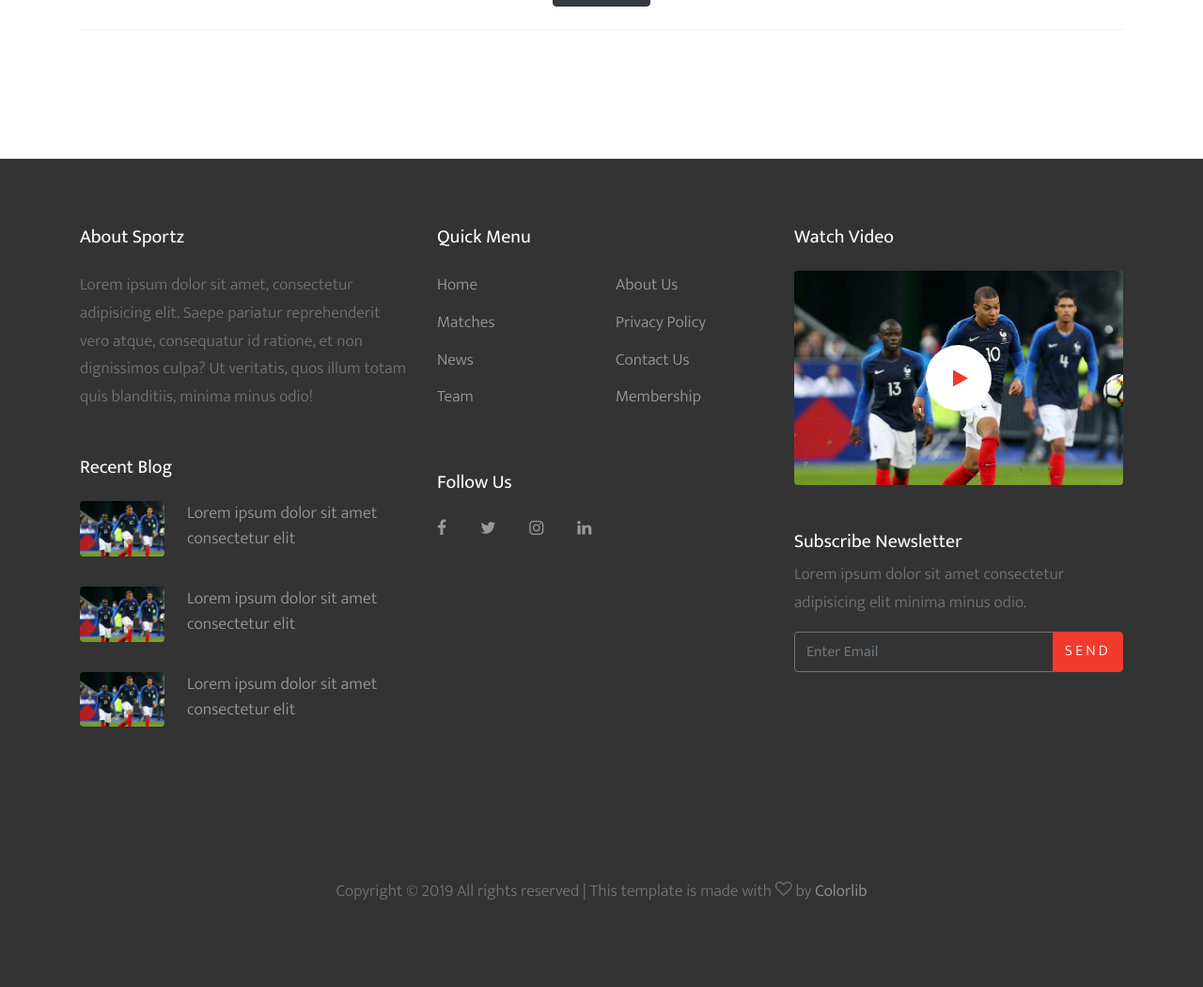
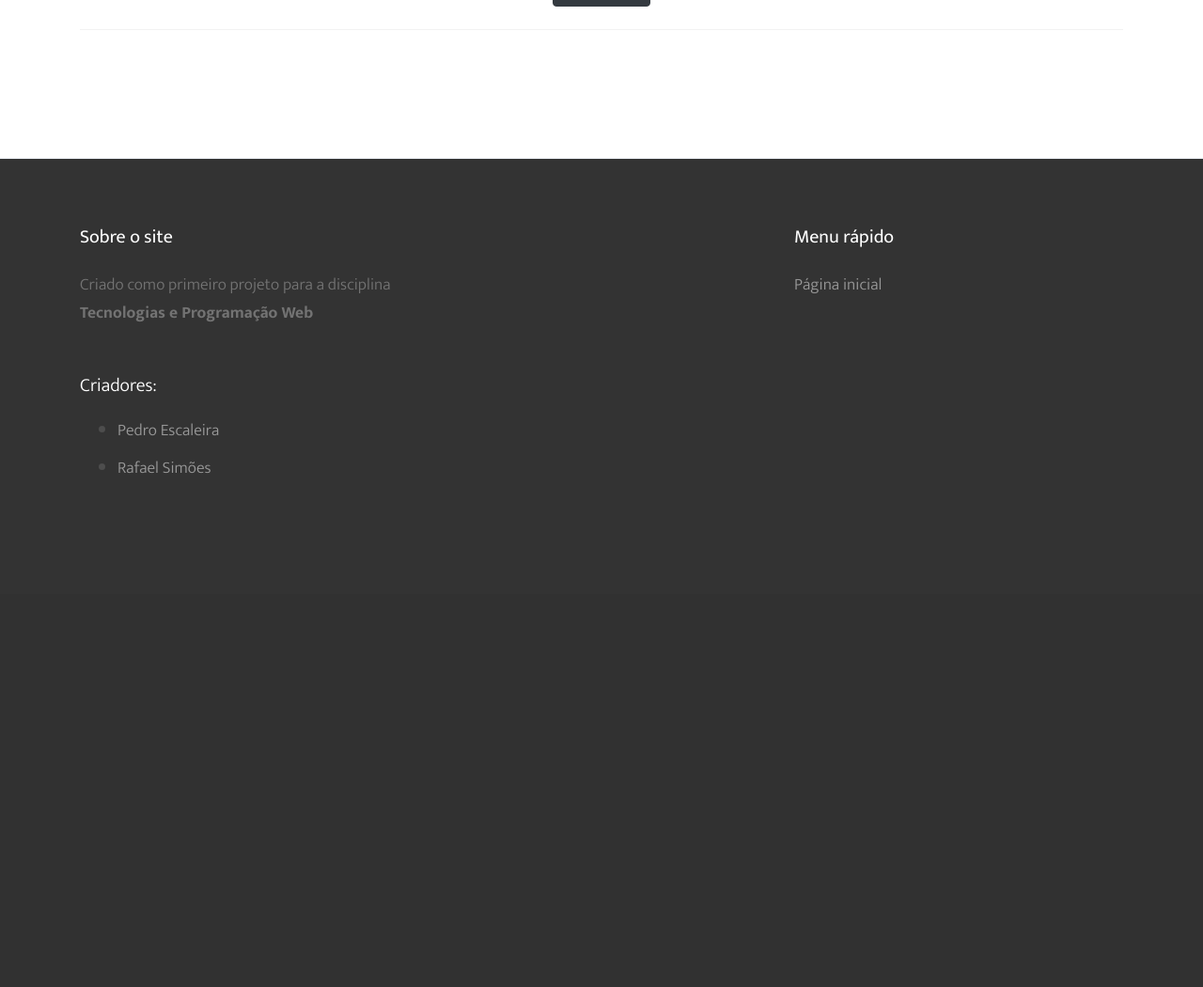
Before and after one commit to oEscal/tpw_project_1, a Django app: template web_page/templates/games.html in a window 1280 px wide. Shown: the part 967-2017 px from the top of the page at 94% size. After the commit the page ends 1471 px from the top, so only its background shows below. Run offline with Django 3.2, Linux system fonts and the light colour scheme; the template is opened without the code that fills it: most values are stand-ins (such as "Sample title", 1, 10 or a date in 2020); some libraries are stand-ins or nearby versions; some web fonts are replaced.

Commit message:
footer done except quick menu

```diff
--- a/web_page/templates/base.html
+++ b/web_page/templates/base.html
@@ -146,139 +146,37 @@
             <div class="row">
                 <div class="col-lg-4">
                     <div class="mb-5">
-                        <h3 class="footer-heading mb-4">About Sportz</h3>
-                        <p>Lorem ipsum dolor sit amet, consectetur adipisicing elit. Saepe pariatur reprehenderit vero
-                            atque, consequatur id ratione, et non dignissimos culpa? Ut veritatis, quos illum totam quis
-                            blanditiis, minima minus odio!</p>
-                    </div>
-
-                    <div class="mb-5">
-                        <h3 class="footer-heading mb-4">Recent Blog</h3>
-                        <div class="block-25">
-                            <ul class="list-unstyled">
-                                <li class="mb-3">
-                                    <a href="#" class="d-flex">
-                                        <figure class="image mr-4">
-                                            <img src="images/img_1.jpg" alt="" class="img-fluid">
-                                        </figure>
-                                        <div class="text">
-                                            <h3 class="heading font-weight-light">Lorem ipsum dolor sit amet consectetur
-                                                elit</h3>
-                                        </div>
-                                    </a>
+                        <h3 class="footer-heading mb-4">Sobre o site</h3>
+                        <p>Criado como primeiro projeto para a disciplina
+                            <span class="font-weight-bold">
+                                Tecnologias e Programação Web
+                            </span>
+                        </p>
+                        <br>
+                        <p class="footer-heading">Criadores:</p>
+                        <ul>
+                            <li>
+                                <a href="https://github.com/oEscal">Pedro Escaleira</a>
                             </li>
-                                <li class="mb-3">
-                                    <a href="#" class="d-flex">
-                                        <figure class="image mr-4">
-                                            <img src="images/img_1.jpg" alt="" class="img-fluid">
-                                        </figure>
-                                        <div class="text">
-                                            <h3 class="heading font-weight-light">Lorem ipsum dolor sit amet consectetur
-                                                elit</h3>
-                                        </div>
-                                    </a>
-                                </li>
-                                <li class="mb-3">
-                                    <a href="#" class="d-flex">
-                                        <figure class="image mr-4">
-                                            <img src="images/img_1.jpg" alt="" class="img-fluid">
-                                        </figure>
-                                        <div class="text">
-                                            <h3 class="heading font-weight-light">Lorem ipsum dolor sit amet consectetur
-                                                elit</h3>
-                                        </div>
-                                    </a>
+                            <li>
+                                <a href="https://github.com/Rafaelyot">Rafael Simões</a>
                             </li>
                         </ul>
                     </div>
                 </div>
 
-                </div>
-                <div class="col-lg-4 mb-5 mb-lg-0">
+                <div class="offset-4 col-lg-4">
                     <div class="row mb-5">
                         <div class="col-md-12">
-                            <h3 class="footer-heading mb-4">Quick Menu</h3>
+                            <h3 class="footer-heading mb-4">Menu rápido</h3>
                         </div>
-                        <div class="col-md-6 col-lg-6">
+                        <div class="col-lg-12">
                             <ul class="list-unstyled">
-                                <li><a href="#">Home</a></li>
-                                <li><a href="#">Matches</a></li>
-                                <li><a href="#">News</a></li>
-                                <li><a href="#">Team</a></li>
-                            </ul>
-                        </div>
-                        <div class="col-md-6 col-lg-6">
-                            <ul class="list-unstyled">
-                                <li><a href="#">About Us</a></li>
-                                <li><a href="#">Privacy Policy</a></li>
-                                <li><a href="#">Contact Us</a></li>
-                                <li><a href="#">Membership</a></li>
+                                <li><a href="#">Página inicial</a></li>
                             </ul>
                         </div>
                     </div>
-
-                    <div class="row">
-                        <div class="col-md-12">
-                            <h3 class="footer-heading mb-4">Follow Us</h3>
-
-                            <div>
-                                <a href="#" class="pl-0 pr-3"><span class="icon-facebook"></span></a>
-                                <a href="#" class="pl-3 pr-3"><span class="icon-twitter"></span></a>
-                                <a href="#" class="pl-3 pr-3"><span class="icon-instagram"></span></a>
-                                <a href="#" class="pl-3 pr-3"><span class="icon-linkedin"></span></a>
                 </div>
-                        </div>
-                    </div>
-
-                </div>
-
-                <div class="col-lg-4 mb-5 mb-lg-0">
-                    <div class="mb-5">
-                        <h3 class="footer-heading mb-4">Watch Video</h3>
-
-                        <div class="block-16">
-                            <figure>
-                                <img src="images/img_1.jpg" alt="Image placeholder" class="img-fluid rounded">
-                                <a href="https://vimeo.com/channels/staffpicks/93951774"
-                                   class="play-button popup-vimeo"><span class="icon-play"></span></a>
-                            </figure>
-                        </div>
-
-                    </div>
-
-                    <div class="mb-5">
-                        <h3 class="footer-heading mb-2">Subscribe Newsletter</h3>
-                        <p>Lorem ipsum dolor sit amet consectetur adipisicing elit minima minus odio.</p>
-
-                        <form action="#" method="post">
-                            <div class="input-group mb-3">
-                                <input type="text" class="form-control border-secondary text-white bg-transparent"
-                                       placeholder="Enter Email" aria-label="Enter Email"
-                                       aria-describedby="button-addon2">
-                                <div class="input-group-append">
-                                    <button class="btn btn-primary" type="button" id="button-addon2">Send</button>
-                                </div>
-                            </div>
-                        </form>
-
-                    </div>
-
-                </div>
-
-            </div>
-            <div class="row pt-5 mt-5 text-center">
-                <div class="col-md-12">
-                    <p>
-                        <!-- Link back to Colorlib can't be removed. Template is licensed under CC BY 3.0. -->
-                        Copyright &copy;<script data-cfasync="false"
-                                                src="/cdn-cgi/scripts/5c5dd728/cloudflare-static/email-decode.min.js"></script>
-                        <script>document.write(new Date().getFullYear());</script>
-                        All rights reserved | This template is made with <i class="icon-heart-o" aria-hidden="true"></i>
-                        by <a href="https://colorlib.com" target="_blank">Colorlib</a>
-                        <!-- Link back to Colorlib can't be removed. Template is licensed under CC BY 3.0. -->
-                    </p>
-                </div>
-
             </div>
         </div>
     </footer>
```
Lines whose indentation alone changed are shown as unchanged.
